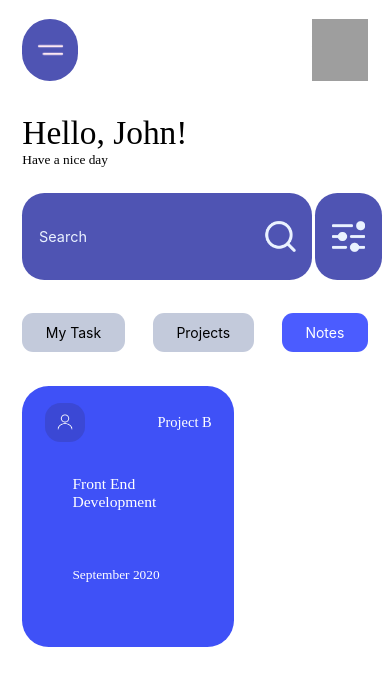
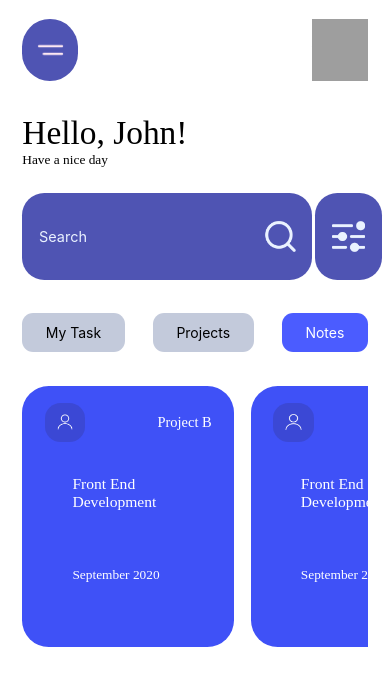
Before and after one commit to Mansoorali121/React-Native-Interview-Preparation, a React Native app: screen / in a window 390 px wide. Shown: the top 686 px of the page. Built offline with nearby package versions, Linux system fonts and the light colour scheme; grey boxes are pictures that could not be loaded.

Commit message:
card update with array

```diff
--- a/src/components/T2card.js
+++ b/src/components/T2card.js
@@ -1,11 +1,34 @@
-import { Image, StyleSheet, Text, View } from 'react-native';
+import { FlatList, Image, StyleSheet, Text, View } from 'react-native';
 import React from 'react';
 import { s, vs } from 'react-native-size-matters';
 import colors from '../style/colors';
 
 const T2card = () => {
+  const cardData = [
+    {
+      id: '1',
+      name: 'Project B',
+      course: 'Front End Development',
+      date: 'September   2020',
+    },
+    {
+      id: '2',
+      name: 'Project C',
+      course: 'Graphic Design',
+      date: 'October 2020',
+    },
+  ];
   return (
-    <View style={styles.cont}>
+   <FlatList
+   data={cardData}
+   horizontal
+  showsHorizontalScrollIndicator={false}
+    ItemSeparatorComponent={() => <View style={{ width: s(15) }} />}
+
+   keyExtractor={(item) => item.id}
+   renderItem={({item})=>{
+    return (
+      <View style={styles.cont}>
       <View style={{ marginHorizontal: s(20) }}>
         <View style={styles.cardheader}>
           <View style={styles.circle}>
@@ -22,8 +45,12 @@ const T2card = () => {
         </View>
       </View>
     </View>
+    )
+   }}
+   />
   );
 };
+
 
 export default T2card;
 
```
